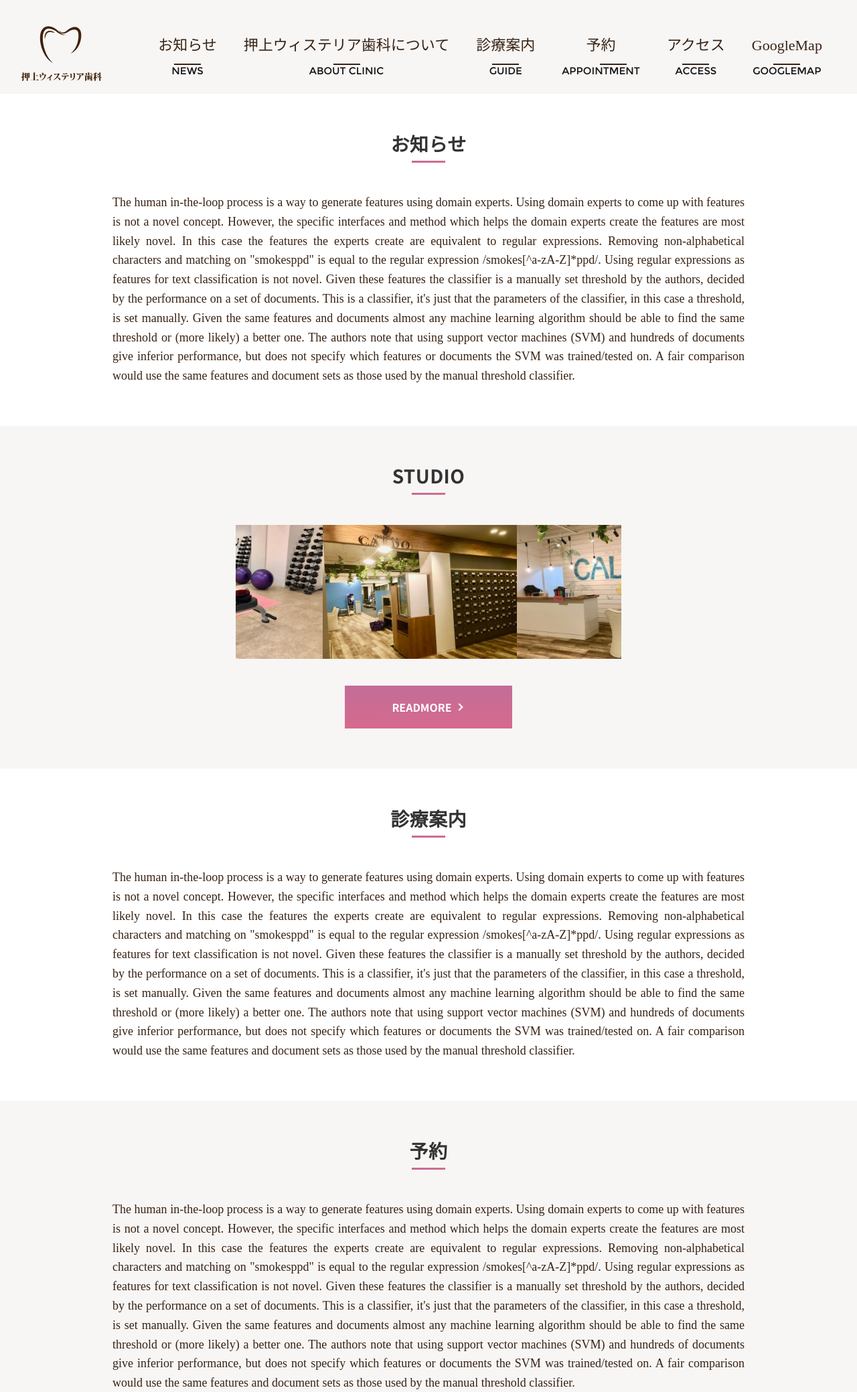
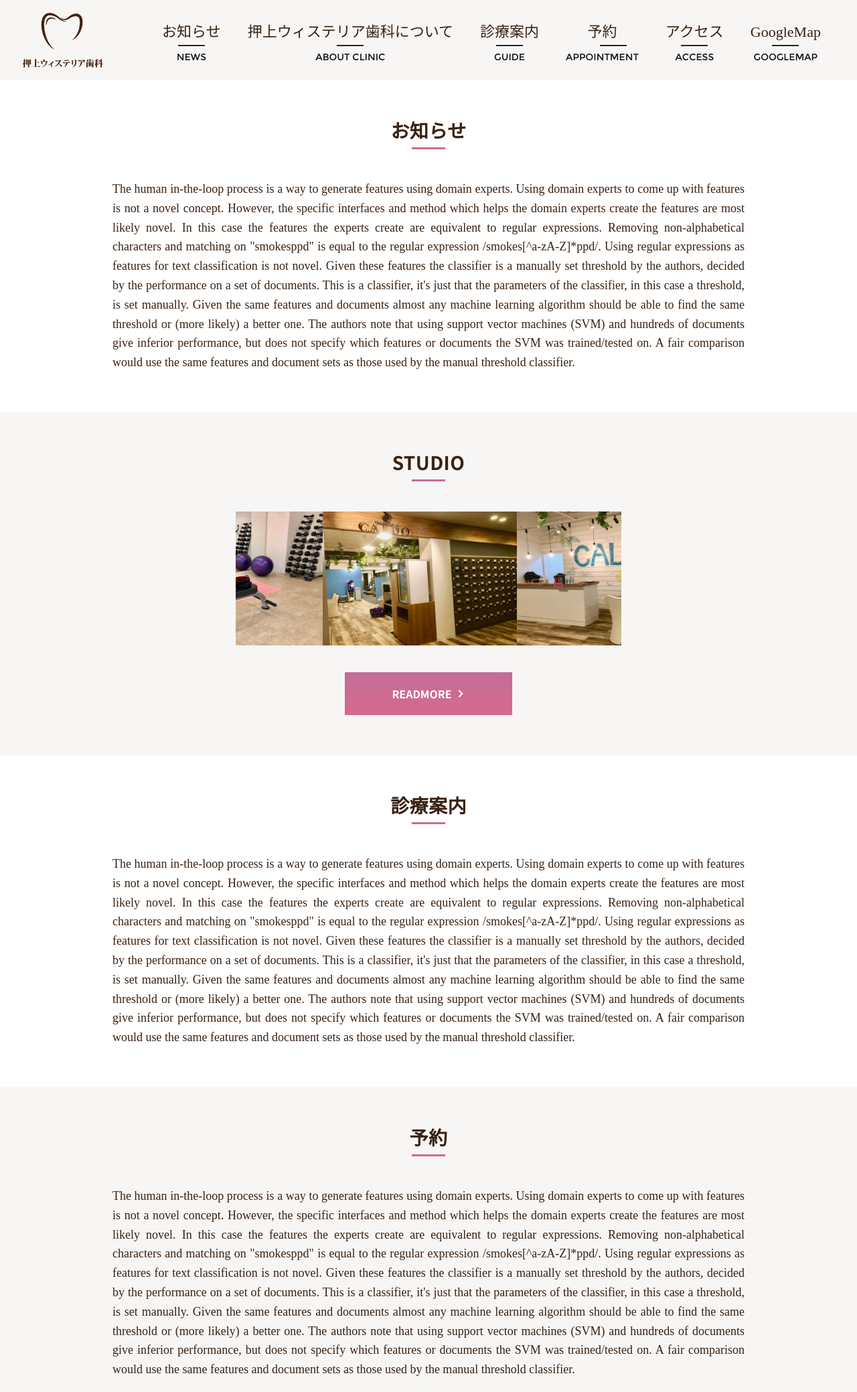
Before and after one commit to dangnam0909/demo, a PHP site: page / in a window 1280 px wide. Shown: the top 2079 px of the page at 67% size. Run offline with PHP 8.4, Linux system fonts and the light colour scheme; some libraries are stand-ins or nearby versions; some web fonts are replaced.

Commit message:
update code header

```diff
--- a/assets/css/header.css
+++ b/assets/css/header.css
@@ -64,7 +64,7 @@
 
 #header_menu .header_logo nav ul li a {
     font-size: 22px;
-    font-family: "KozMinPr6N-hv";
+    font-family: "KozMinPr6N-bold";
     color: #382213;
     line-height: 1.6em;
     position: relative;
@@ -78,7 +78,7 @@
     text-transform: uppercase;
     display: block;
     color: #151313;
-    font-size: 15px;
+    font-size: 14px;
     padding-top: 3px;
 }
 
@@ -382,10 +382,24 @@ div#hamburger>span {
     }
 }
 
+@media screen and (max-width: 1300px) {
+    .mn-scroll-active #header_menu .header_logo nav ul li a::before {
+        top: 24px;
+    }
+
+    .mn-scroll-active #header_menu .header_logo nav ul li {
+        padding: 0rem 3rem;
+    }
+
+    #header_menu .header_logo nav ul li a::before {
+        top: 32px;
+    }
+}
+
 @media screen and (max-width: 1500px) {
-    #header_menu {
+    /* #header_menu {
         padding-top: 2rem;
-    }
+    } */
 }
 
 @media screen and (max-width: 320px) {
--- a/assets/css/index.css
+++ b/assets/css/index.css
@@ -159,7 +159,7 @@ h2.about_title {
     letter-spacing: .015em;
     padding: 0 0 15px 0;
     margin: 0 auto 45px auto;
-    color: #333;
+    color: #382213;
 }
 
 h2.about_title::after {
```
